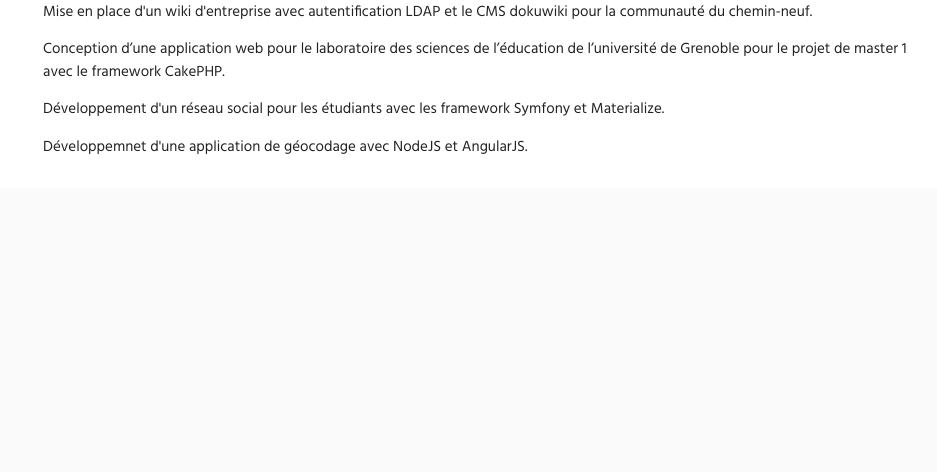
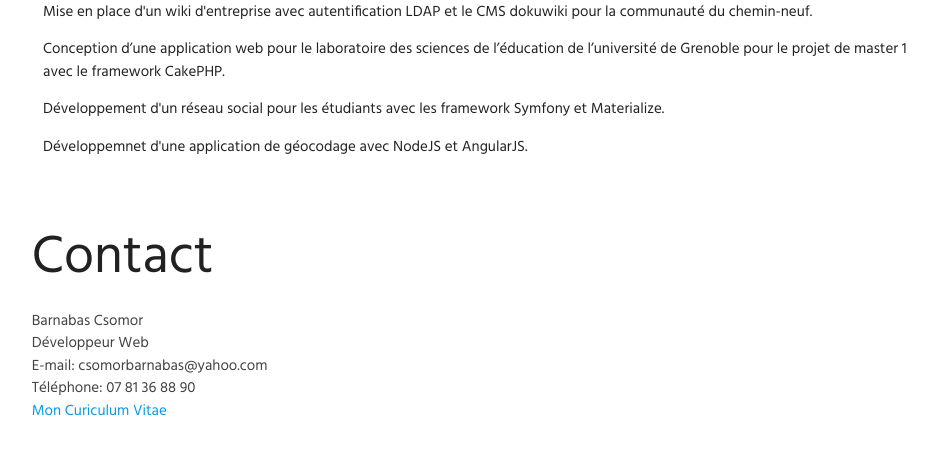
Before and after one commit to csomorb/siteperso, a PHP site: page /dev in a window 1280 px wide. Shown: the part 1121-1593 px from the top of the page, without its empty margins (149-1086 px from the left). Before the commit the page ends 1275 px from the top, so only its background shows below. Run offline with PHP 8.4, Linux system fonts and the light colour scheme; some libraries are stand-ins or nearby versions.

Commit message:
contatct

```diff
--- a/pages/dev.php
+++ b/pages/dev.php
@@ -34,4 +34,17 @@
     </p>
 
 </div>
+    <div id="contact" class="section white">
+        <div class="row container">
+            <h2 class="header">Contact</h2>
+            <p class="grey-text text-darken-3 lighten-3">
+                Barnabas Csomor</br>
+                Développeur Web<br/>
+                E-mail: csomorbarnabas@yahoo.com <br/>
+                Téléphone: 07 81 36 88 90 <br/>
+                <a href="../files/cv_Barnabas_Csomor.pdf" target="_blank">Mon Curiculum Vitae</a>
+            </p>
+        </div>
+
+    </div>
 </div>
```
Also changed, not shown: pages/hobbies.php (+14 -0 lines).
